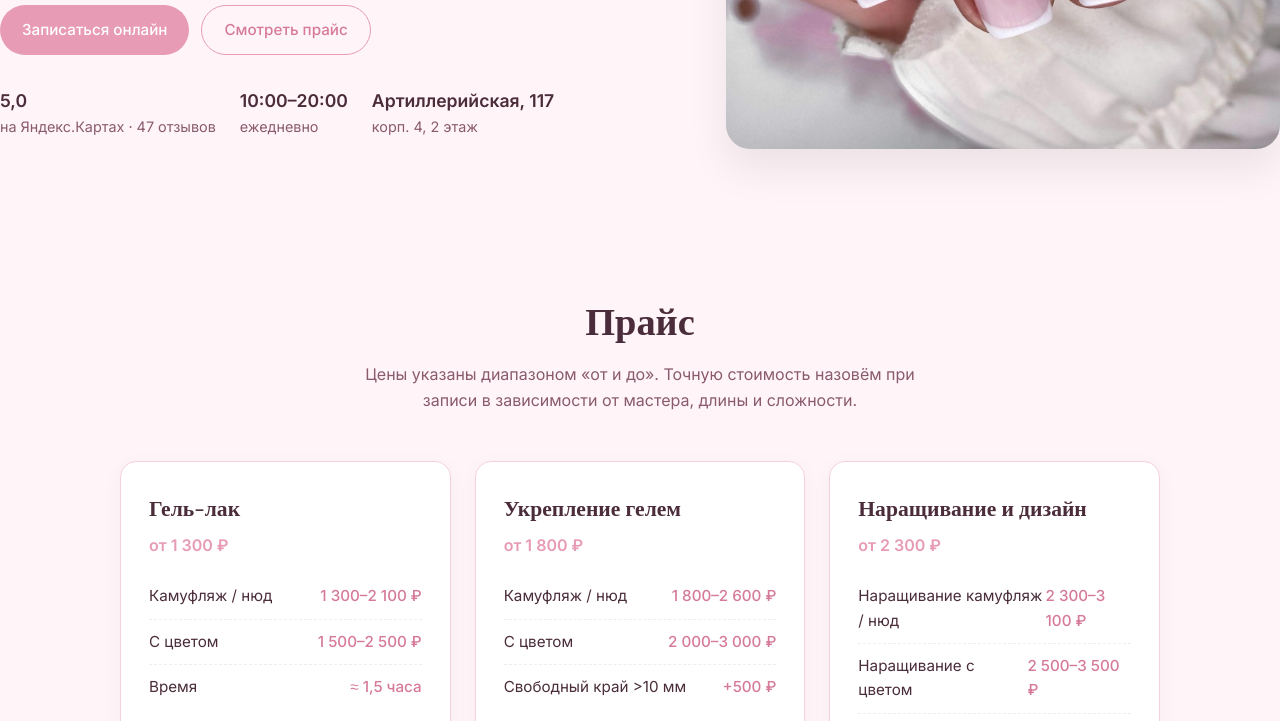
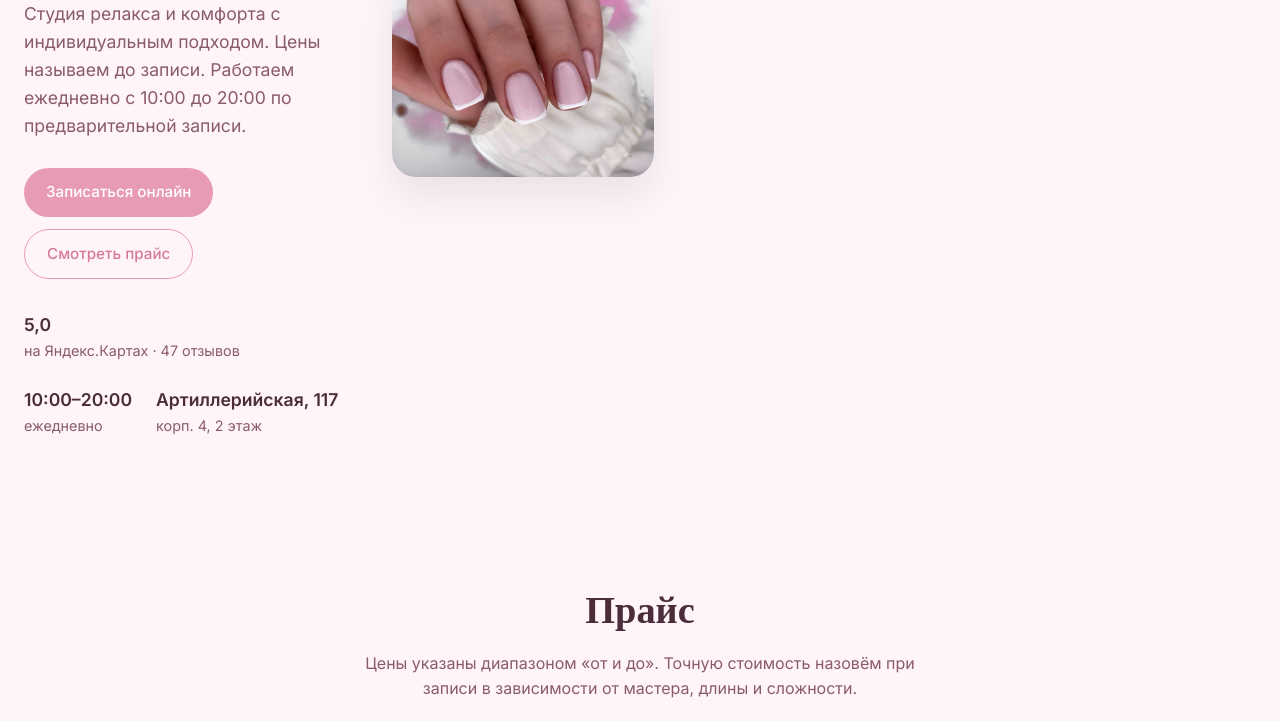
Before and after one commit to frenchbybazhens/frenchbybazhens, a plain HTML site: page index.html in a window 1280 px wide. Shown: the part 445-1166 px from the top of the page. Drawn offline with nearby package versions, Linux system fonts and the light colour scheme; a web font is replaced by a local one.

Commit message:
Add files via upload
Return padding, and extend padding on top

```diff
--- a/index.html
+++ b/index.html
@@ -30,7 +30,7 @@
     font-weight: 600;
   }
   a { color: inherit; text-decoration: none; }
-  .container { max-width: 1120px; margin: 0 auto; padding: 0 40px; }
+  .container { max-width: 1120px; margin: 0 auto; padding: 0 24px; }
 
   header {
     position: sticky; top: 0; z-index: 100;
@@ -185,7 +185,7 @@
 </header>
 
 <section class="hero">
-  <div class="container" style="display:contents;">
+  <div class="container" style="display: grid; grid-template-columns: 1.1fr 0.9fr; gap: 48px; align-items: center;">
     <div>
       <div class="hero-badge">Ногтевая студия · Челябинск</div>
       <h1>Маникюр, наращивание и френч в Челябинске</h1>
```
